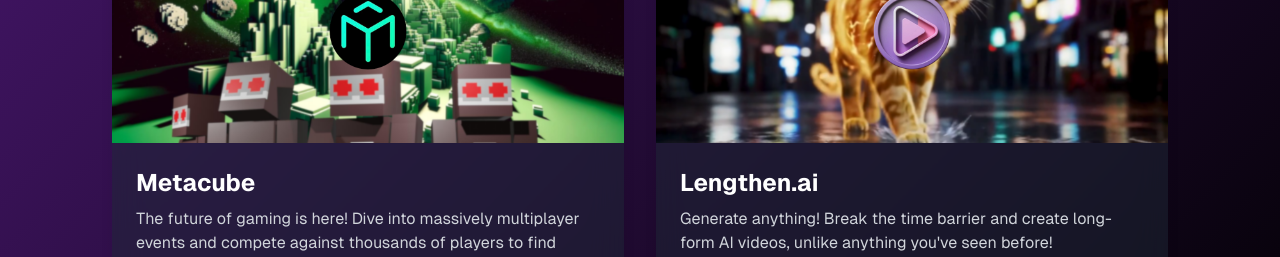
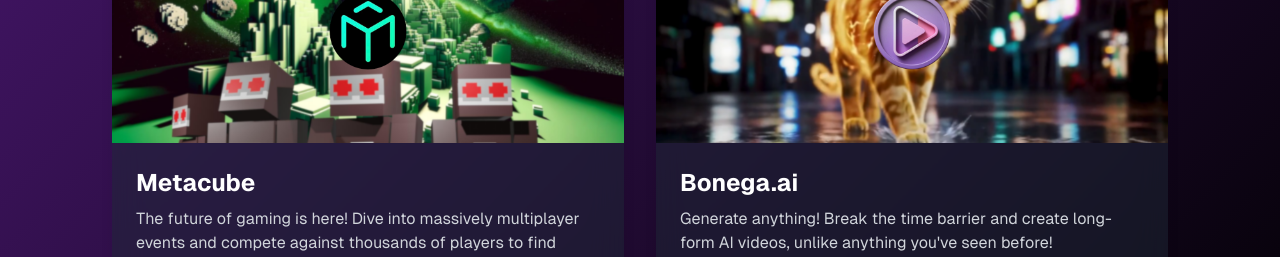
Before and after one commit to clashware/portfolio, a Next.js app: page / in a window 1280 px wide. Shown: the part 793-1050 px from the top of the page. Built offline with nearby package versions, Linux system fonts and the light colour scheme.

Commit message:
fix: lenghten.ai -> bonega.ai

```diff
--- a/components/ProductCards.tsx
+++ b/components/ProductCards.tsx
@@ -51,7 +51,7 @@
                     />
                 </div>
                 <div className="p-6">
-                    <h4 className="text-2xl font-bold text-white">Lengthen.ai</h4>
+                    <h4 className="text-2xl font-bold text-white">Bonega.ai</h4>
                     <p className="text-gray-300 mt-2">Generate anything! Break the time barrier and create long-form AI videos, unlike anything you've seen before!</p>
                 </div>
             </motion.a>
```
